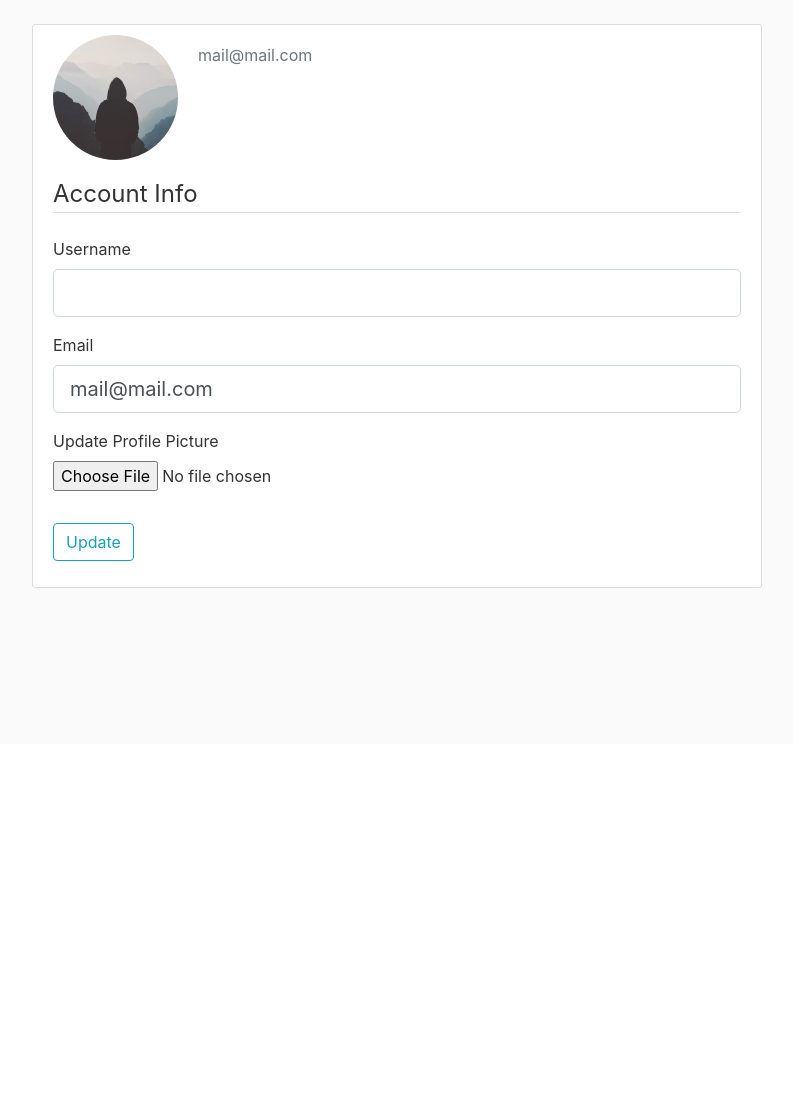
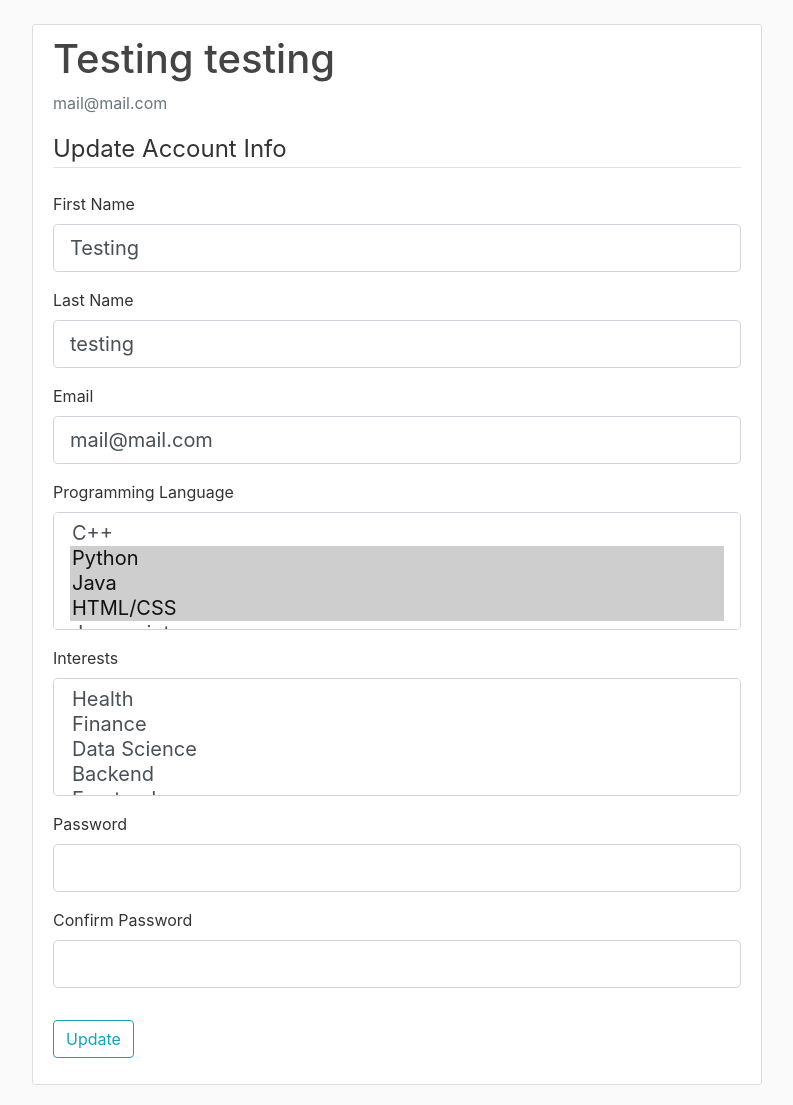
Before and after one commit to ShikaiWang-Sky/CodeToGiveAlpharetta, a Flask app: page /account in a window 1280 px wide. Shown: the part 56-1161 px from the top of the page, without its empty margins (53-846 px from the left). Before the commit the page ends 644 px from the top, so only its background shows below. Run offline with Flask 2, Linux system fonts and the light colour scheme; a user stored in the database is signed in; parts of the project's set-up code (start-up, migrations or seed data) failed here and were passed over; some libraries are stand-ins or nearby versions.

Commit message:
Updates for /account

```diff
--- a/flaskblog/forms.py
+++ b/flaskblog/forms.py
@@ -52,12 +52,9 @@ class LoginForm(FlaskForm):
 class UpdateAccountForm(FlaskForm):
     first_name = StringField('First Name', validators=[DataRequired()])
     last_name = StringField('Last Name', validators=[DataRequired()])
-
-    username = StringField('Username',
-                           validators=[DataRequired(), Length(min=2, max=20)])
     email = StringField('Email',
                         validators=[DataRequired(), Email()])
-    picture = FileField('Update Profile Picture', validators=[FileAllowed(['jpg', 'png'])])
+    #picture = FileField('Update Profile Picture', validators=[FileAllowed(['jpg', 'png'])])
     languages = SelectMultipleField(u'Programming Language', choices=[
         ('cpp', 'C++'),
         ('py', 'Python'),
@@ -65,7 +62,6 @@ class UpdateAccountForm(FlaskForm):
         ('html/css', 'HTML/CSS'),
         ('javascript', 'Javascript')
     ])
-
     interests = SelectMultipleField(u'Interests', choices =[
         ('health', 'Health'),
         ('finance', 'Finance'),
--- a/flaskblog/routes.py
+++ b/flaskblog/routes.py
@@ -7,10 +7,8 @@ from flaskblog.forms import (RegistrationForm, LoginForm, UpdateAccountForm,
                              ResetPasswordForm)
 from flaskblog.models import User, Meeting
 from flask_login import login_user, current_user, logout_user, login_required
-from flask_session import Session
+#from flask_session import Session
 from flask_mail import Message
-
-
 
 
 
@@ -32,7 +30,6 @@ def register():
         return redirect(url_for('home'))
     form = RegistrationForm()
     if form.validate_on_submit():
-
 
         hashed_password = bcrypt.generate_password_hash(form.password.data).decode('utf-8')
         user = User(
@@ -113,31 +110,41 @@ def home():
 def account():
     form = UpdateAccountForm()
     if form.validate_on_submit():
-        if form.picture.data:
+        print("here")
+        """if form.picture.data:
             picture_file = save_picture(form.picture.data)
-            current_user.image_file = picture_file
+            current_user.image_file = picture_file"""
 
         current_user.first_name = form.first_name.data
         current_user.last_name = form.last_name.data
         current_user.email = form.email.data
 
-        current_user.interests = form.interests.data
-        current_user.languages = form.languages.data
+        current_user.interests = str(form.interests.data)
+        current_user.languages = str(form.languages.data)
+
+        hashed_password = bcrypt.generate_password_hash(form.password.data).decode('utf-8')
+        current_user.password=hashed_password
+
+        #user = User.query.filter_by(id=current_user.id)
+        #setattr(user, 'first_name', form.first_name.data)
 
         db.session.commit()
         flash('Your account has been updated!', 'success')
         return redirect(url_for('account'))
+
     elif request.method == 'GET':
         form.first_name.data = current_user.first_name
         form.last_name.data = current_user.last_name
         form.email.data = current_user.email
-
         form.interests.data = current_user.interests
         form.languages.data = current_user.languages
 
-    image_file = url_for('static', filename='profile_pics/' + current_user.image_file)
-    return render_template('account.html', title='Account',
-                           image_file=image_file, form=form)
+    else:
+        flash('Error while submitting form.','danger')
+
+    #image_file = url_for('static', filename='profile_pics/' + current_user.image_file)
+
+    return render_template('account.html', title='Account', form=form)
 
 
 # TODO: Modify reset_password
--- a/flaskblog/templates/account.html
+++ b/flaskblog/templates/account.html
@@ -2,28 +2,41 @@
 {% block content %}
     <div class="content-section">
       <div class="media">
-        <img class="rounded-circle account-img" src="{{ image_file }}">
+        <!--img class="rounded-circle account-img" src="{{ image_file }}"-->
         <div class="media-body">
-          <h2 class="account-heading">{{ current_user.username }}</h2>
+          <h2 class="account-heading">{{ current_user.first_name }} {{ current_user.last_name}}</h2>
           <p class="text-secondary">{{ current_user.email }}</p>
         </div>
       </div>
         <form method="POST" action="" enctype="multipart/form-data">
             {{ form.hidden_tag() }}
             <fieldset class="form-group">
-                <legend class="border-bottom mb-4">Account Info</legend>
+                <legend class="border-bottom mb-4">Update Account Info</legend>
                 <div class="form-group">
-                    {{ form.username.label(class="form-control-label") }}
+                    {{ form.first_name.label(class="form-control-label") }}
 
-                    {% if form.username.errors %}
-                        {{ form.username(class="form-control form-control-lg is-invalid") }}
+                    {% if form.first_name.errors %}
+                        {{ form.first_name(class="form-control form-control-lg is-invalid") }}
                         <div class="invalid-feedback">
-                            {% for error in form.username.errors %}
+                            {% for error in form.first_name.errors %}
                                 <span>{{ error }}</span>
                             {% endfor %}
                         </div>
                     {% else %}
-                        {{ form.username(class="form-control form-control-lg") }}
+                        {{ form.first_name(class="form-control form-control-lg") }}
+                    {% endif %}
+                </div>
+                <div class="form-group">
+                    {{ form.last_name.label(class="form-control-label") }}
+                    {% if form.last_name.errors %}
+                        {{ form.last_name(class="form-control form-control-lg is-invalid") }}
+                        <div class="invalid-feedback">
+                            {% for error in form.last_name.errors %}
+                                <span>{{ error }}</span>
+                            {% endfor %}
+                        </div>
+                    {% else %}
+                        {{ form.last_name(class="form-control form-control-lg") }}
                     {% endif %}
                 </div>
                 <div class="form-group">
@@ -39,13 +52,62 @@
                         {{ form.email(class="form-control form-control-lg") }}
                     {% endif %}
                 </div>
+
+                <!-- Languages -->
                 <div class="form-group">
-                    {{ form.picture.label() }}
-                    {{ form.picture(class="form-control-file") }}
-                    {% if form.picture.errors %}
-                        {% for error in form.picture.errors %}
-                            <span class="text-danger">{{ error }}</span></br>
-                        {% endfor %}
+                    {{ form.languages.label(class="form-control-label") }}
+                    {% if form.languages.errors %}
+                        {{ form.languages(class="form-control form-control-lg is-invalid") }}
+                        <div class="invalid-feedback">
+                            {% for error in form.languages.errors %}
+                                <span>{{ error }}</span>
+                            {% endfor %}
+                        </div>
+                    {% else %}
+                        {{ form.languages(class="form-control form-control-lg") }}
+                    {% endif %}
+                </div>
+
+                <!-- Interests -->
+                <div class="form-group">
+                    {{ form.interests.label(class="form-control-label") }}
+                    {% if form.interests.errors %}
+                        {{ form.interests(class="form-control form-control-lg is-invalid") }}
+                        <div class="invalid-feedback">
+                            {% for error in form.interests.errors %}
+                                <span>{{ error }}</span>
+                            {% endfor %}
+                        </div>
+                    {% else %}
+                        {{ form.interests(class="form-control form-control-lg") }}
+                    {% endif %}
+                </div>
+                <!-- Password -->
+                <div class="form-group">
+                    {{ form.password.label(class="form-control-label") }}
+                    {% if form.password.errors %}
+                        {{ form.password(class="form-control form-control-lg is-invalid") }}
+                        <div class="invalid-feedback">
+                            {% for error in form.password.errors %}
+                                <span>{{ error }}</span>
+                            {% endfor %}
+                        </div>
+                    {% else %}
+                        {{ form.password(class="form-control form-control-lg") }}
+                    {% endif %}
+                </div>
+                <!--Confirm Password -->
+                <div class="form-group">
+                    {{ form.confirm_password.label(class="form-control-label") }}
+                    {% if form.confirm_password.errors %}
+                        {{ form.confirm_password(class="form-control form-control-lg is-invalid") }}
+                        <div class="invalid-feedback">
+                            {% for error in form.confirm_password.errors %}
+                                <span>{{ error }}</span>
+                            {% endfor %}
+                        </div>
+                    {% else %}
+                        {{ form.confirm_password(class="form-control form-control-lg") }}
                     {% endif %}
                 </div>
             </fieldset>
```
